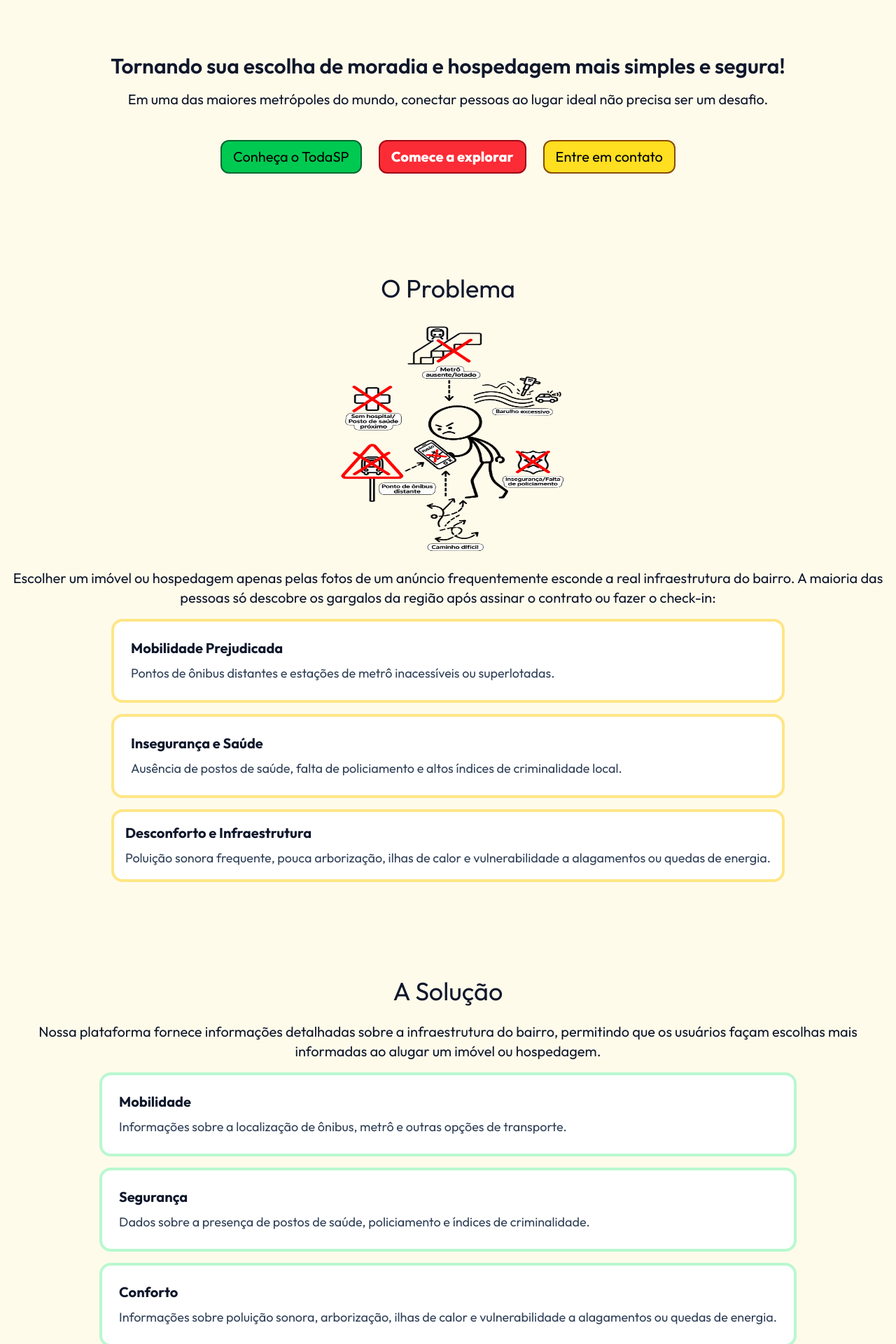
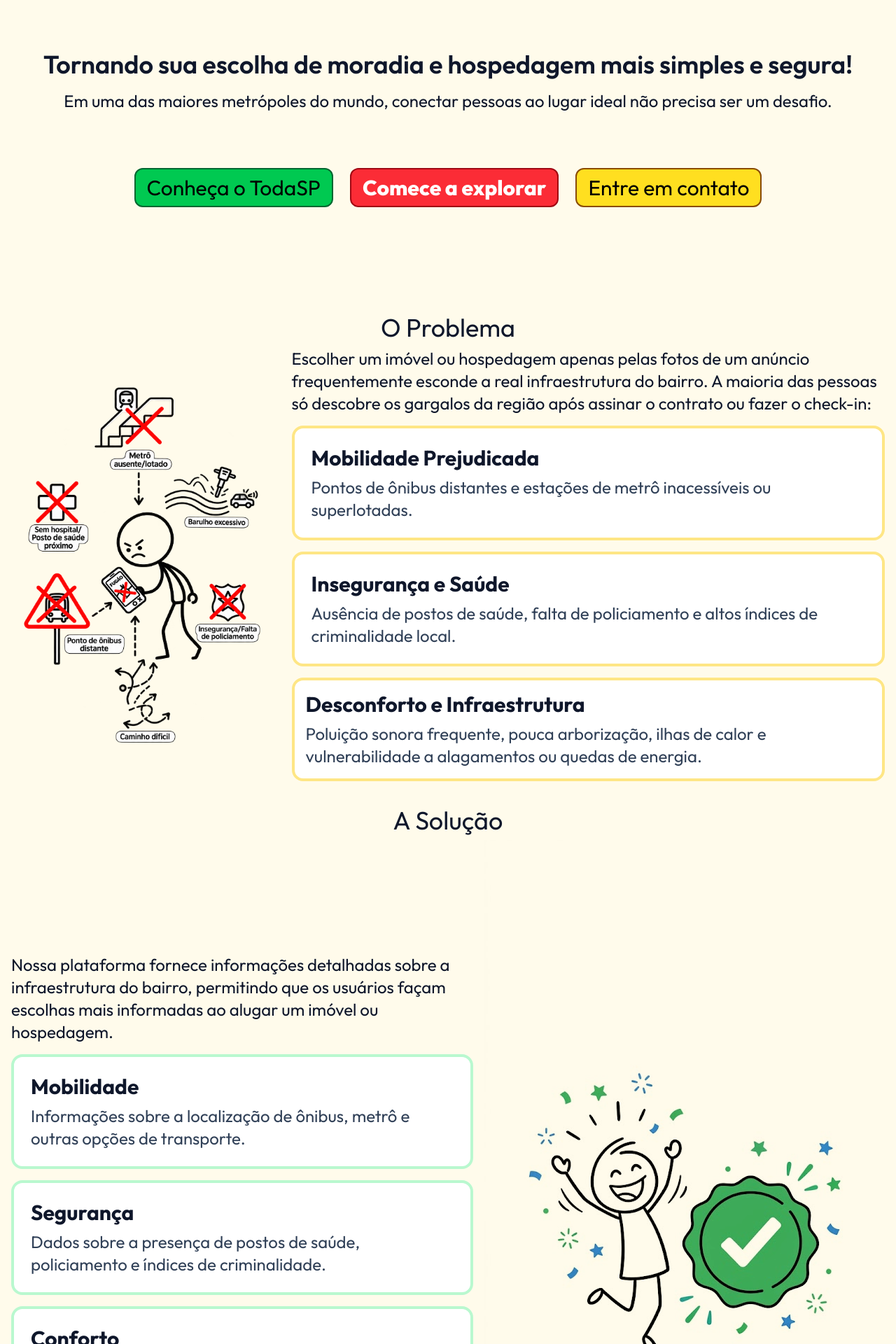
Before and after one commit to DAC-Developers-And-Coders/gs-web-development-front-end-design-todasp, a Next.js app in the folder todasp/: page / in a window 1280 px wide. Shown: the part 540-2460 px from the top of the page at 70% size. Built offline with nearby package versions, Linux system fonts and the light colour scheme.

Commit message:
comecando a responsiva de computador

```diff
--- /dev/null
+++ b/package.json
@@ -0,0 +1,5 @@
+{
+  "dependencies": {
+    "lucide-react": "^1.70.0"
+  }
+}
--- a/todasp/app/components/Header.js
+++ b/todasp/app/components/Header.js
@@ -27,10 +27,10 @@ const Header = () => {
     return(
         <>
             <header className="bg-amber-50 sticky top-0 z-50 left-0 right-0 w-full flex flex-wrap items-center justify-between px-8 h-20 md:h-15">
-                <h2 className="text-sm md:text-xl 2xl:text-3xl">DAC</h2>
+                <h2 className="text-sm md:text-xl xl:text-2xl 2xl:text-3xl">DAC</h2>
 
                 <nav>
-                    <ul className="hidden items-center sm:flex sm:gap-3 sm:text-xs md:gap-4 md:text-sm 2xl:text-lg">
+                    <ul className="hidden items-center sm:flex sm:gap-3 sm:text-xs md:gap-4 md:text-sm xl:text-xl 2xl:text-lg">
                         {links}
                     </ul>
                     <button onClick={toggleNavBar} className="sm:hidden">
--- a/todasp/app/components/Hero.js
+++ b/todasp/app/components/Hero.js
@@ -3,18 +3,18 @@
 const Hero = () => {
     return(
         <>
-            <section id="hero" className="min-h-dvh grid m-4">
+            <section id="hero" className="min-h-dvh grid grid-cols-1 m-4">
                 <div className="flex flex-col gap-4 items-center justify-center text-center">
                     <h1 className="text-4xl font-bold text-slate-900 pt-4 md:text-5xl">Developers and Coders apresenta</h1>
                     <img src="../assets/images/logo-todasp.png" alt="Logo TodaSP" className="w-150 h-auto"></img>
-                    <h2 className="text-2xl font-semibold text-slate-900 md:text-3xl">Tornando sua escolha de moradia e hospedagem mais simples e segura!</h2>
-                    <p className="text-xl text-slate-900 md:text-xl">Em uma das maiores metrópoles do mundo, conectar pessoas ao lugar ideal
+                    <h2 className="text-2xl font-semibold text-slate-900 md:text-3xl xl:text-4xl">Tornando sua escolha de moradia e hospedagem mais simples e segura!</h2>
+                    <p className="text-xl text-slate-900 md:text-xl xl:text-2xl">Em uma das maiores metrópoles do mundo, conectar pessoas ao lugar ideal
   não precisa ser um desafio.</p>
                 </div>
-                <div className="flex gap-6 items-baseline justify-center text-center">
-                    <button className="bg-green-500 border-2 border-green-800 rounded-xl py-2 px-4 text-sm transition duration-500 hover:scale-105 hover:bg-green-300 md:text-xl">Conheça o TodaSP</button>
-                    <button className="bg-red-500 border-2 font-extrabold text-white border-red-800 rounded-xl py-2 px-4 text-sm transition duration-500 hover:scale-105 hover:bg-red-300 md:text-xl">Comece a explorar</button>
-                    <button className="bg-yellow-300 border-2 border-yellow-800 rounded-xl py-2 px-4 text-sm transition duration-500 hover:scale-105 hover:bg-yellow-200 md:text-xl">Entre em contato</button>
+                <div className="flex gap-6 items-baseline justify-center text-center xl:items-center">
+                    <button className="bg-green-500 border-2 border-green-800 rounded-xl py-2 px-4 text-sm transition duration-500 hover:scale-105 hover:bg-green-300 md:text-xl xl:text-3xl">Conheça o TodaSP</button>
+                    <button className="bg-red-500 border-2 font-extrabold text-white border-red-800 rounded-xl py-2 px-4 text-sm transition duration-500 hover:scale-105 hover:bg-red-300 md:text-xl xl:text-3xl">Comece a explorar</button>
+                    <button className="bg-yellow-300 border-2 border-yellow-800 rounded-xl py-2 px-4 text-sm transition duration-500 hover:scale-105 hover:bg-yellow-200 md:text-xl xl:text-3xl">Entre em contato</button>
                 </div>
             </section>
         </>
--- a/todasp/app/components/Problem.js
+++ b/todasp/app/components/Problem.js
@@ -3,31 +3,31 @@
 const Problem = () => {
     return(
         <>
-            <section id="problem" className="min-h-dvh flex flex-col gap-6 justify-center mx-4">
-                    <h2 className="text-3xl text-center justify-center text-slate-900 pt-10 md:text-4xl">O Problema</h2>
-                    <div className="flex flex-col gap-4 items-center justify-center">
+            <section id="problem" className="min-h-dvh flex flex-col gap-6 justify-center mx-4 xl:gap-2">
+                    <h2 className="text-3xl text-center justify-center text-slate-900 pt-10 md:text-4xl xl:pt-15">O Problema</h2>
+                    <div className="flex flex-col gap-4 items-center justify-center xl:flex-row xl:gap-10">
                         <div className="justify-center">
-                            <img src="../assets/images/problemas.png" alt="Problema"
-                            className="size-85"></img>
+                            <img src="../assets/images/problemas.png" alt="Problema do usuário"
+                            className="size-full"></img>
                         </div>
                         <div className="flex flex-col gap-4 items-center justify-center">
-                            <h2 className="text-lg text-center text-slate-900 md:text-xl">
+                            <h2 className="text-lg text-center text-slate-900 md:text-xl xl:text-2xl xl:text-left">
                                 Escolher um imóvel ou hospedagem apenas pelas fotos de um anúncio frequentemente esconde a real infraestrutura do bairro. A maioria das pessoas só descobre os gargalos da região após assinar o contrato ou fazer o check-in:
                             </h2>
                             <div className="grid grid-cols-1 items-center justify-center gap-4">
                                 <div className="flex flex-col gap-2 border-4 border-amber-200 rounded-2xl p-6 bg-white">
-                                    <h2 className="text-lg font-bold text-slate-900 md:text-xl">Mobilidade Prejudicada</h2>
-                                    <p className="text-sm text-slate-700 text-wrap md:text-lg">Pontos de ônibus distantes e estações de metrô inacessíveis ou superlotadas.</p>
+                                    <h2 className="text-lg font-bold text-slate-900 md:text-xl xl:text-3xl">Mobilidade Prejudicada</h2>
+                                    <p className="text-sm text-slate-700 text-wrap md:text-lg xl:text-2xl">Pontos de ônibus distantes e estações de metrô inacessíveis ou superlotadas.</p>
                                 </div>
 
                                 <div className="flex flex-col gap-2 border-4 border-amber-200 rounded-2xl p-6 bg-white">
-                                    <h2 className="text-lg font-bold text-slate-900 md:text-xl">Insegurança e Saúde</h2>
-                                    <p className="text-sm text-slate-700 text-wrap md:text-lg">Ausência de postos de saúde, falta de policiamento e altos índices de criminalidade local.</p>
+                                    <h2 className="text-lg font-bold text-slate-900 md:text-xl xl:text-3xl">Insegurança e Saúde</h2>
+                                    <p className="text-sm text-slate-700 text-wrap md:text-lg xl:text-2xl">Ausência de postos de saúde, falta de policiamento e altos índices de criminalidade local.</p>
                                 </div>
 
                                 <div className="flex flex-col gap-2 border-4 border-amber-200 rounded-2xl p-4 bg-white">
-                                    <h2 className="text-lg font-bold text-slate-900 md:text-xl">Desconforto e Infraestrutura</h2>
-                                    <p className="text-sm text-slate-700 text-wrap md:text-lg">Poluição sonora frequente, pouca arborização, ilhas de calor e vulnerabilidade a alagamentos ou quedas de energia.</p>
+                                    <h2 className="text-lg font-bold text-slate-900 md:text-xl xl:text-3xl">Desconforto e Infraestrutura</h2>
+                                    <p className="text-sm text-slate-700 text-wrap md:text-lg xl:text-2xl">Poluição sonora frequente, pouca arborização, ilhas de calor e vulnerabilidade a alagamentos ou quedas de energia.</p>
                                 </div>
                             </div>
                         </div>
--- a/todasp/app/components/Solution.js
+++ b/todasp/app/components/Solution.js
@@ -3,30 +3,31 @@
 const Solution = () => {
     return(
         <>
-            <section id="solution" className="min-h-dvh flex flex-col gap-6 mx-4 justify-center">
+            <section id="solution" className="min-h-dvh flex flex-col gap-6 mx-4 justify-center xl:gap-2">
                 <h2 className="text-3xl text-center justify-center text-slate-900 md:text-4xl">A Solução</h2>
-                <div className="flex flex-col gap-4 items-center justify-center">
+                <div className="flex flex-col gap-4 items-center justify-center xl:flex-row">
                     <div className="flex flex-col gap-4 items-center justify-center">
-                        <h2 className="text-lg text-slate-900 text-center md:text-xl">
+                        <h2 className="text-lg text-slate-900 text-center md:text-xl xl:text-2xl xl:text-left">
                             Nossa plataforma fornece informações detalhadas sobre a infraestrutura do bairro, permitindo que os usuários façam escolhas mais informadas ao alugar um imóvel ou hospedagem.
                         </h2>
                         <div className="grid grid-cols-1 items-center justify-center gap-4">
                             <div className="flex flex-col gap-2 border-4 border-green-200 rounded-2xl p-6 bg-white">
-                                <h2 className="text-lg font-bold text-slate-900 md:text-xl">Mobilidade</h2>
-                                <p className="text-sm text-slate-700 text-wrap md:text-lg">Informações sobre a localização de ônibus, metrô e outras opções de transporte.</p>
+                                <h2 className="text-lg font-bold text-slate-900 md:text-xl xl:text-3xl xl:text-left">Mobilidade</h2>
+                                <p className="text-sm text-slate-700 text-wrap md:text-lg xl:text-2xl ">Informações sobre a localização de ônibus, metrô e outras opções de transporte.</p>
                             </div>
 
                             <div className="flex flex-col gap-2 border-4 border-green-200 rounded-2xl p-6 bg-white">
-                                <h2 className="text-lg font-bold text-slate-900 md:text-xl">Segurança</h2>
-                                <p className="text-sm text-slate-700 text-wrap md:text-lg">Dados sobre a presença de postos de saúde, policiamento e índices de criminalidade.</p>
+                                <h2 className="text-lg font-bold text-slate-900 md:text-xl xl:text-3xl">Segurança</h2>
+                                <p className="text-sm text-slate-700 text-wrap md:text-lg xl:text-2xl">Dados sobre a presença de postos de saúde, policiamento e índices de criminalidade.</p>
                             </div>
 
                             <div className="flex flex-col gap-2 border-4 border-green-200 rounded-2xl p-6 bg-white">
-                                <h2 className="text-lg font-bold text-slate-900 md:text-xl">Conforto</h2>
-                                <p className="text-sm text-slate-700 text-wrap md:text-lg">Informações sobre poluição sonora, arborização, ilhas de calor e vulnerabilidade a alagamentos ou quedas de energia.</p>
+                                <h2 className="text-lg font-bold text-slate-900 md:text-xl xl:text-3xl">Conforto</h2>
+                                <p className="text-sm text-slate-700 text-wrap md:text-lg xl:text-2xl">Informações sobre poluição sonora, arborização, ilhas de calor e vulnerabilidade a alagamentos ou quedas de energia.</p>
                             </div>
                         </div>
                     </div>
+                    <img src="../assets/images/aprovado.png" alt="Solução" className="max-xl:hidden"/>
                 </div>
             </section>
         </>
```
Also changed, not shown: 1 other file (tests, documents, lock files or other folders).
